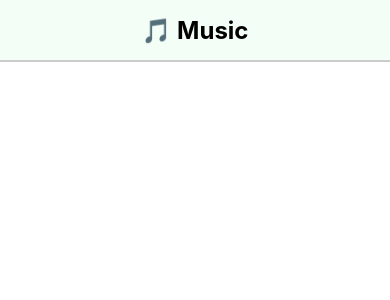
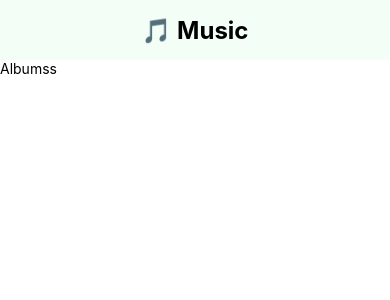
Before and after one commit to flexbox/react-native-music, a React Native app: screen / in a window 390 px wide. Shown: the top 300 px of the page. Built offline with nearby package versions, Linux system fonts and the light colour scheme.

Commit message:
Create album list component

```diff
--- a/App.js
+++ b/App.js
@@ -1,7 +1,8 @@
 import React from 'react';
 import { StyleSheet, Text, View } from 'react-native';
 
-import Header from './src/components/header';
+import Header from './src/components/Header';
+import AlbumList from './src/components/AlbumList';
 
 export default class App extends React.Component {
   render() {
@@ -10,6 +11,7 @@ export default class App extends React.Component {
         <Header
           text={'🎵 Music'}
         />
+        <AlbumList />
       </View>
     );
   }
--- /dev/null
+++ b/src/components/AlbumList.js
@@ -0,0 +1,18 @@
+import React from 'react';
+import { Text, View, StyleSheet } from 'react-native';
+
+const AlbumList = () => {
+  return (
+    <View style={styles.row}>
+      <Text>Albumss</Text>
+    </View>
+  );
+}
+
+const styles = StyleSheet.create({
+  row: {
+    backgroundColor: '#fff',
+  }
+});
+
+export default AlbumList;
```
Also changed, not shown: 1 other file (tests, documents, lock files or other folders).
